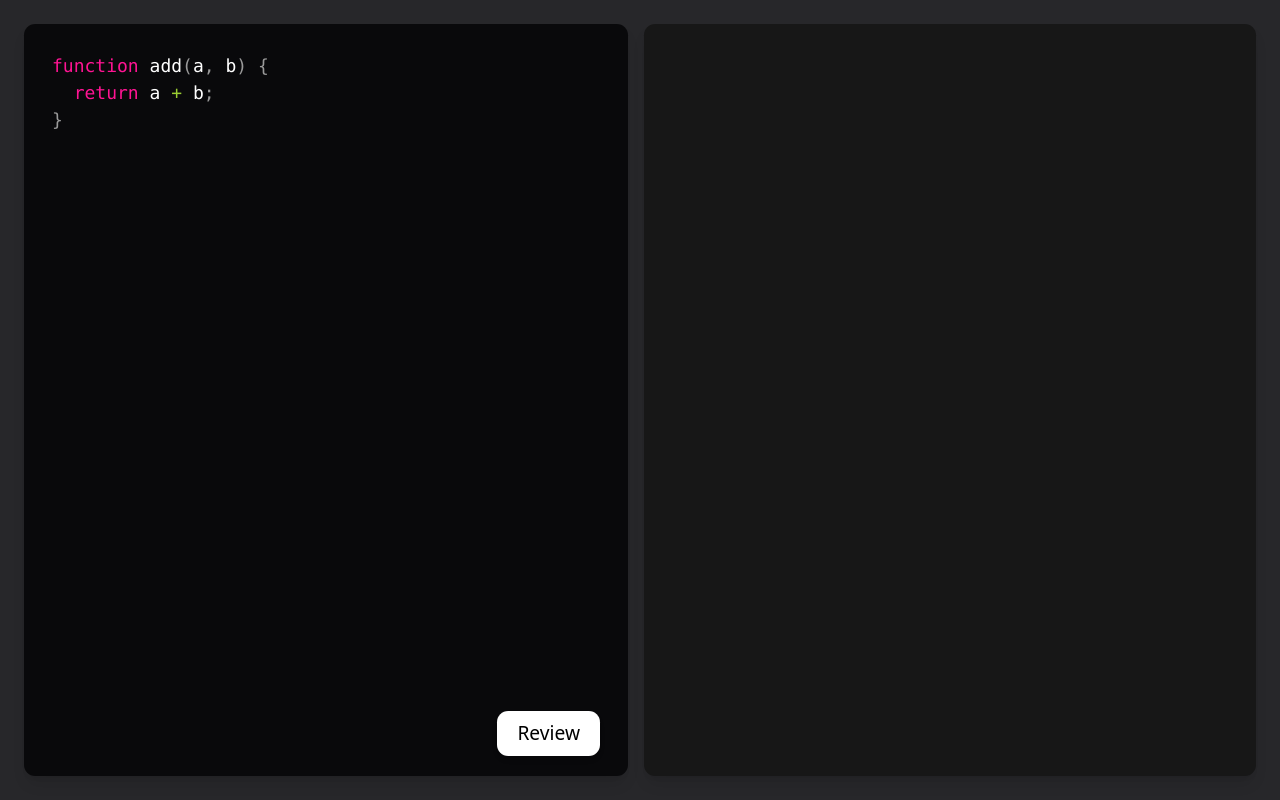
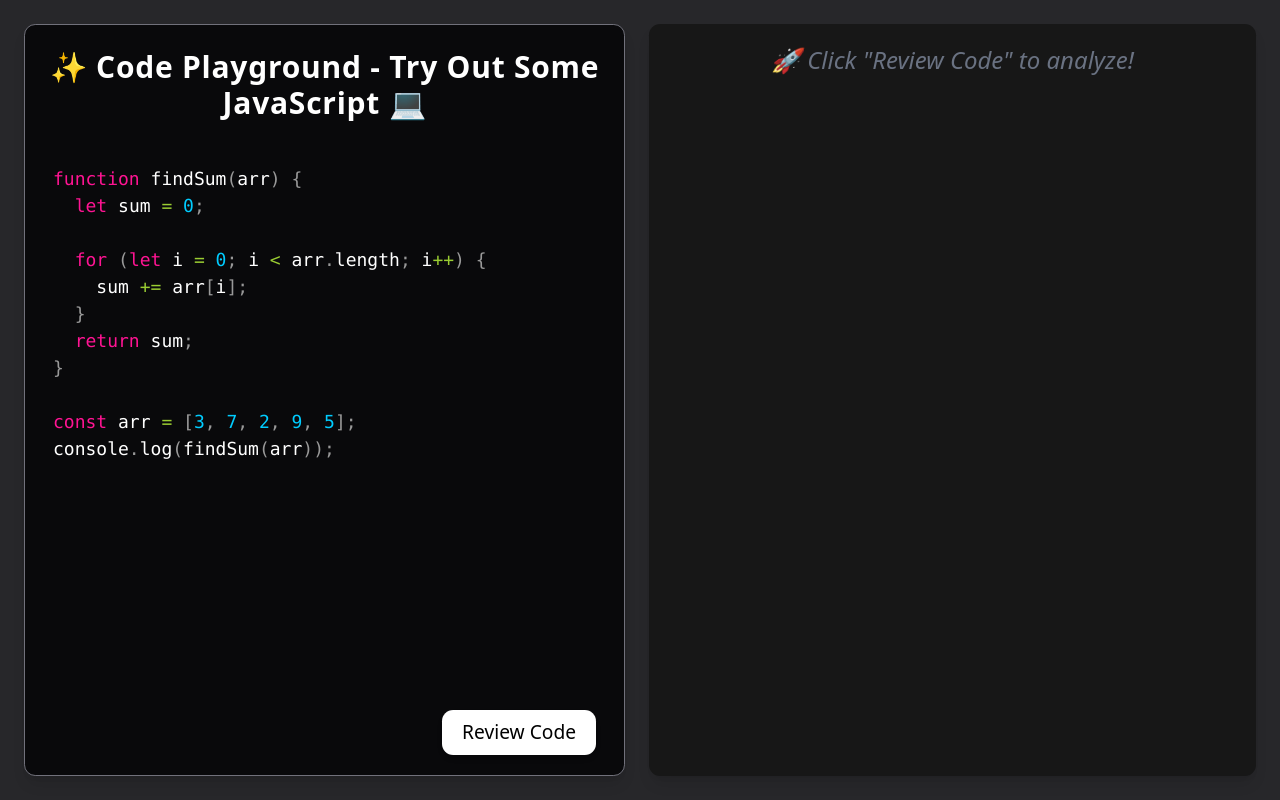
Before and after one commit to CHIRAG28S/AICodeReviewer, a React (Vite) app in the folder Frontend/: page / in a window 1280 px wide. Built offline with nearby package versions, Linux system fonts and the light colour scheme.

Commit message:
Improving UI

```diff
--- a/Frontend/src/App.jsx
+++ b/Frontend/src/App.jsx
@@ -3,13 +3,24 @@ import "prismjs/themes/prism-funky.css";
 import Prism from "prismjs";
 import Editor from "react-simple-code-editor";
 import axios from "axios";
-import Markdown from "react-markdown"
-import rehypeHighlight from "rehype-highlight"
-import "highlight.js/styles/github-dark.css"
+import Markdown from "react-markdown";
+import rehypeHighlight from "rehype-highlight";
+import "highlight.js/styles/github-dark.css";
 
 const App = () => {
-    const [code, setCode] = useState(`function add(a, b) {\n  return a + b;\n}`);
-    const [review, setReview] = useState('');
+    const [code, setCode] = useState(`function findSum(arr) {
+  let sum = 0;
+
+  for (let i = 0; i < arr.length; i++) {
+    sum += arr[i];
+  }
+  return sum;
+}
+
+const arr = [3, 7, 2, 9, 5];
+console.log(findSum(arr));
+`);
+    const [review, setReview] = useState("");
     const [loading, setLoading] = useState(false);
 
     const reviewCode = async () => {
@@ -18,15 +29,17 @@ const App = () => {
             const response = await axios.post("http://localhost:3000/ai/get-review", { code });
             setReview(response.data);
         } catch (error) {
-            setReview("Error fetching review. Please try again.");
+            setReview("❌ Error fetching review. Please try again.");
         }
         setLoading(false);
     };
 
-
     return (
-        <div className="h-screen w-screen flex flex-col md:flex-row p-6 gap-4 bg-zinc-800 ">
-            <div className="relative flex-1 min-h-[50%] md:min-h-full p-4 rounded-[0.7rem] bg-zinc-950 shadow-lg overflow-auto">
+        <div className="h-screen w-screen flex flex-col md:flex-row p-6 gap-6 bg-zinc-800 ">
+            <div className="relative flex-1 min-h-[50%] md:min-h-full p-4 rounded-[0.7rem] bg-zinc-950 shadow-lg overflow-auto border border-zinc-500">
+                <h1 className="text-white font-semibold text-3xl text-center mb-8 mt-2 tracking-wide">
+                    ✨ Code Playground - Try Out Some JavaScript 💻
+                </h1>
                 <Editor
                     value={code}
                     onValueChange={setCode}
@@ -34,7 +47,7 @@ const App = () => {
                         Prism.highlight(code, Prism.languages.javascript, "javascript")
                     }
                     padding={12}
-                    className="w-full h-full text-white font-mono text-base"
+                    className="w-full text-white font-mono text-base"
                     style={{ fontSize: 18 }}
                 />
 
@@ -43,7 +56,7 @@ const App = () => {
                     onClick={reviewCode}
                     disabled={loading}
                 >
-                    {loading ? "Processing..." : "Review"}
+                    {loading ? "Processing..." : "Review Code"}
                 </button>
             </div>
 
@@ -51,10 +64,14 @@ const App = () => {
                 {loading ? (
                     <div className="flex items-center justify-center h-full">
                         <div className="animate-spin rounded-full h-10 w-10 border-b-2 border-white"></div>
-                        <p className="ml-3">Processing...</p>
+                        <p className="ml-3 text-2xl">Processing your code...</p>
                     </div>
+                ) : review ? (
+                    <Markdown rehypePlugins={[rehypeHighlight]}>{review}</Markdown>
                 ) : (
-                    <Markdown rehypePlugins={[rehypeHighlight]}>{review}</Markdown>
+                    <p className="text-center text-gray-500 text-2xl italic">
+                        🚀 Click "Review Code" to analyze!
+                    </p>
                 )}
             </div>
 
```
